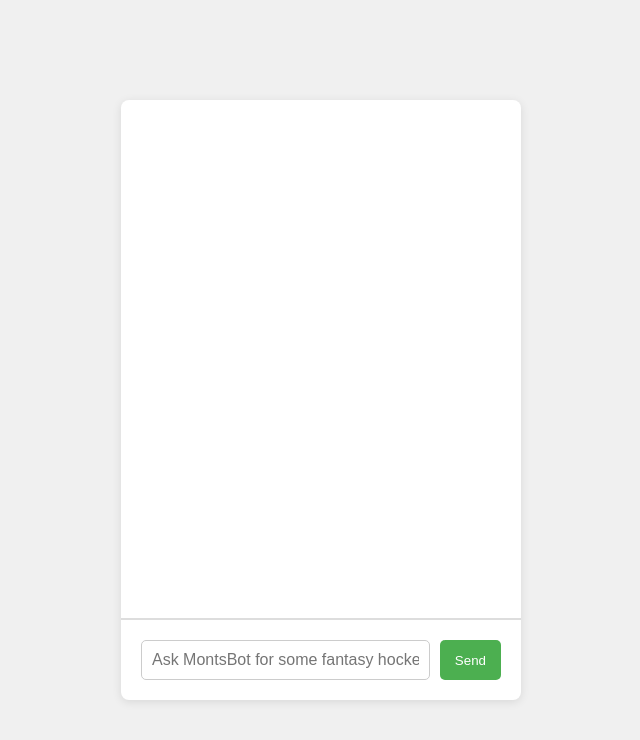
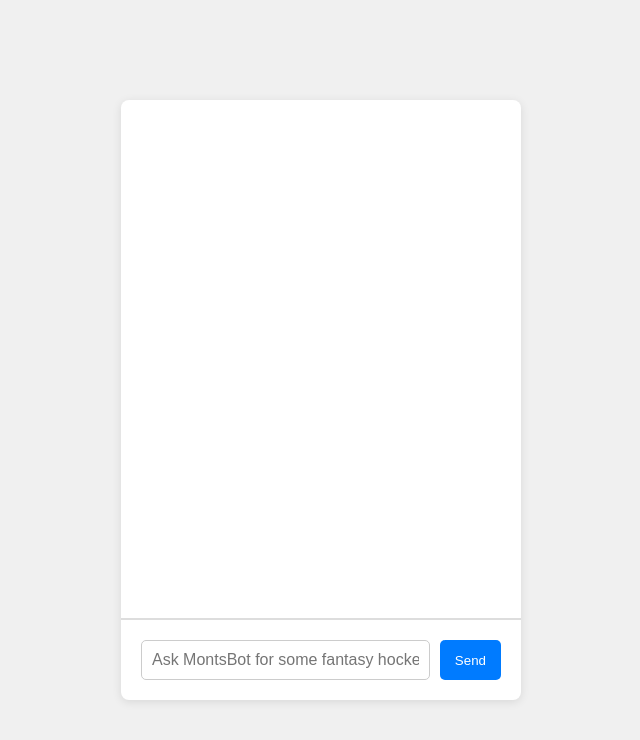
Before and after one commit to mikebiox/monts-bot, a plain HTML site: page static/index.html in a window 1280 px wide. Shown: the whole page, without its empty margins (319-959 px from the left). Drawn offline with Linux system fonts and the light colour scheme.

Commit message:
Changed colors

```diff
--- a/static/index.html
+++ b/static/index.html
@@ -3,7 +3,7 @@
 <head>
     <meta charset="UTF-8">
     <meta name="viewport" content="width=device-width, initial-scale=1.0">
-    <title>ChiarellaBot</title>
+    <title>MontsBot</title>
     <link rel="stylesheet" href="/static/styles.css">
 </head>
 <body>
--- a/static/styles.css
+++ b/static/styles.css
@@ -57,7 +57,7 @@ body {
 }
 
 #chat-form button {
-    background-color: #4CAF50;
+    background-color: #007BFF;
     color: white;
     border: none;
     padding: 10px 15px;
```
